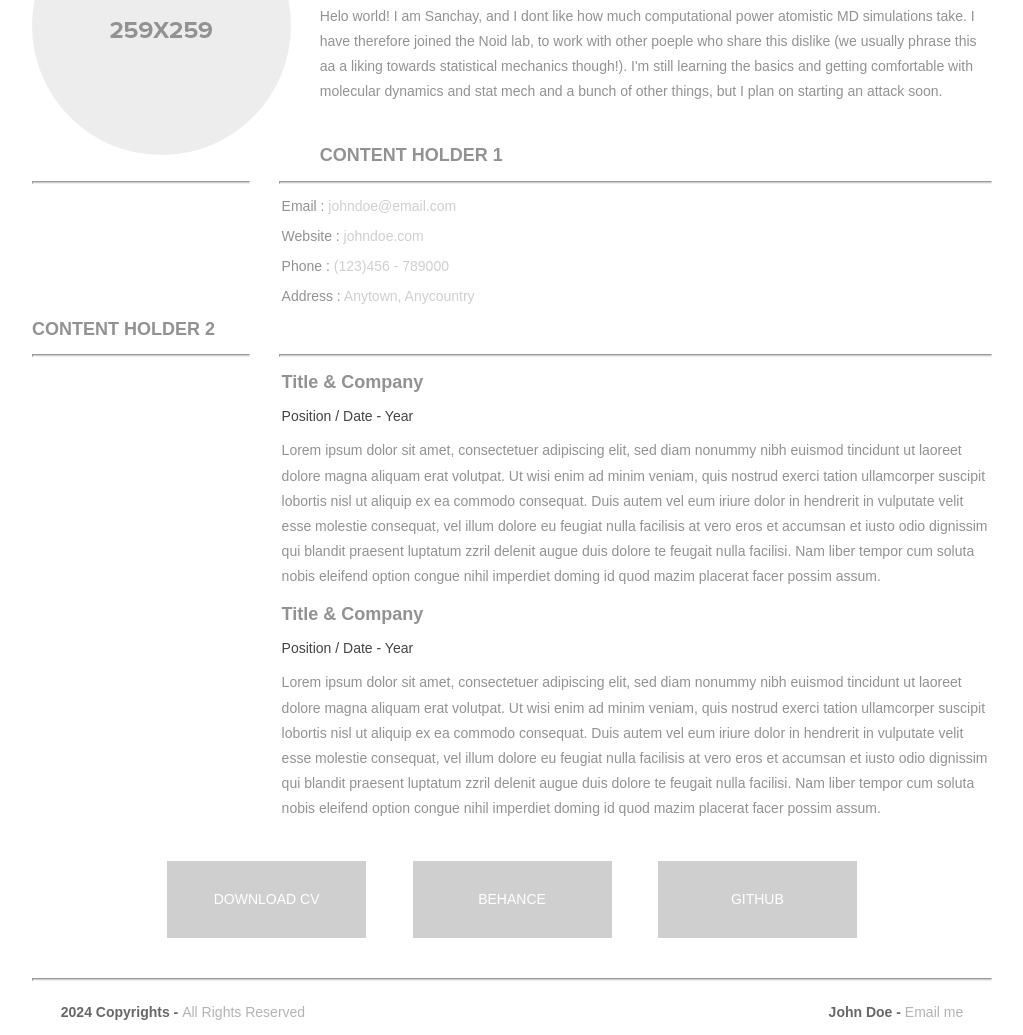
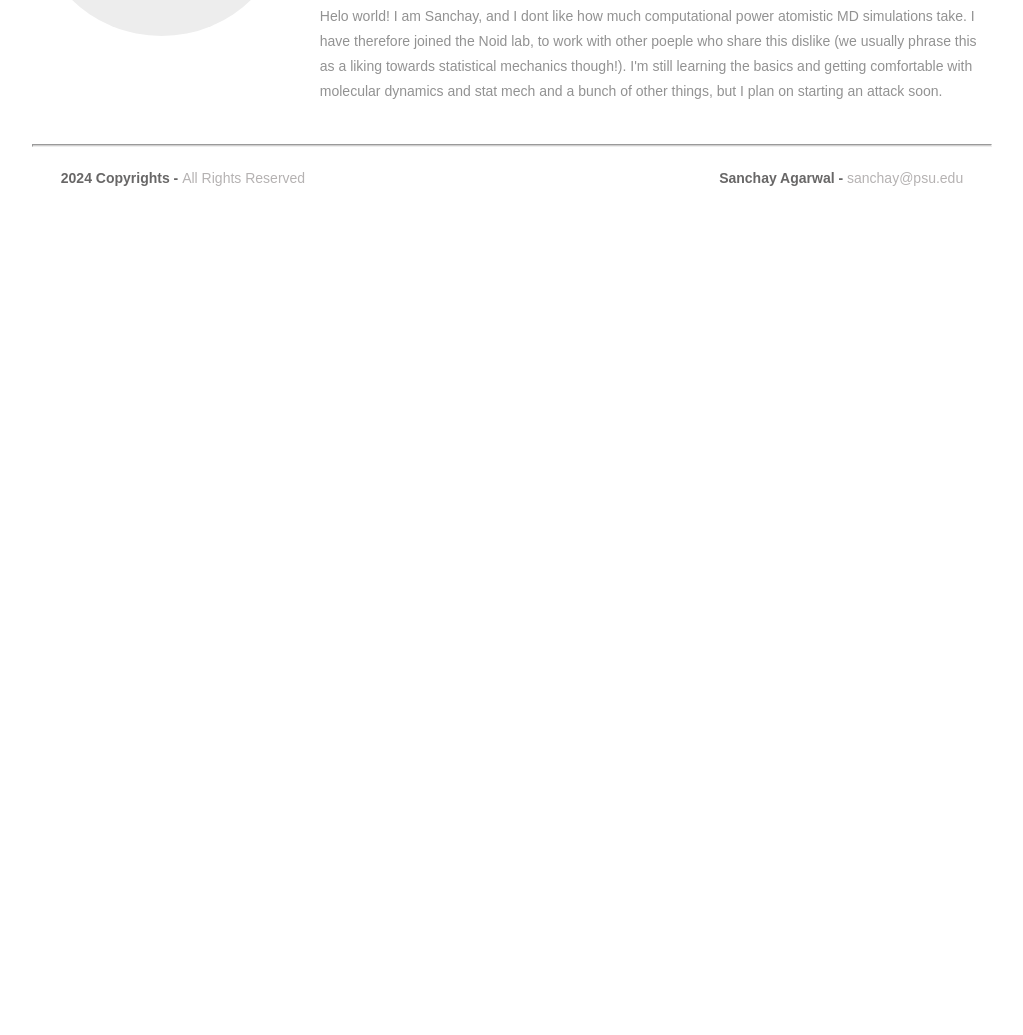
Before and after one commit to SanchayAgarwal/SanchayAgarwal.github.io, a plain HTML site: page index.html in a window 1280 px wide. Shown: the part 231-1266 px from the top of the page, without its empty margins (128-1151 px from the left). After the commit the page ends 800 px from the top, so only its background shows below. Drawn offline with Linux system fonts and the light colour scheme.

Commit message:
Add files via upload

```diff
--- a/index.html
+++ b/index.html
@@ -13,19 +13,15 @@
 <body>
 <!-- Header content -->
 <header>
-  <div class="profileLogo">
-    <!-- Profile logo. Add a img tag in place of <span>. -->
-    <p class="logoPlaceholder"><!-- <img src="logoImage.png" alt="sample logo"> --><span>LOGO</span></p>
-  </div>
+
   <div class="profilePhoto">
-    <!-- Profile photo -->
-    <img src="AboutPageAssets/images/profilephoto.png" alt="sample"> </div>
+    <!-- Profile photo -->    </div>
   <!-- Identity details -->
   <section class="profileHeader">
     <h1>Sanchay Agarwal</h1>
     <h3>Ph.D. Student at Penn state&nbsp;</h3>
     <hr>
-    <p>Helo world! I am Sanchay, and I dont like how much computational power atomistic MD simulations take. I have therefore joined the Noid lab, to work with other poeple who share this dislike (we usually phrase this aa a liking towards statistical mechanics though!). I'm still learning the basics and getting comfortable with molecular dynamics and stat mech and a bunch of other things, but I plan on starting an attack soon.&nbsp; &nbsp; &nbsp; &nbsp; &nbsp; &nbsp; &nbsp; &nbsp; &nbsp; &nbsp;</p>
+    <p>Helo world! I am Sanchay, and I dont like how much computational power atomistic MD simulations take. I have therefore joined the Noid lab, to work with other poeple who share this dislike (we usually phrase this as a liking towards statistical mechanics though!). I'm still learning the basics and getting comfortable with molecular dynamics and stat mech and a bunch of other things, but I plan on starting an attack soon.&nbsp; &nbsp; &nbsp; &nbsp; &nbsp; &nbsp; &nbsp; &nbsp; &nbsp; &nbsp;</p>
   </section>
   <!-- Links to Social network accounts -->
   <aside>
@@ -40,51 +36,10 @@
   </aside>
 </header>
 <!-- content -->
-<section class="mainContent">
-  <!-- Contact details -->
-  <section class="section1">
-    <h2 class="sectionTitle">Content Holder 1</h2>
-    <hr class="sectionTitleRule">
-    <hr class="sectionTitleRule2">
-    <div class="section1Content">
-      <p><span>Email :</span> johndoe@email.com</p>
-      <p><span>Website :</span> johndoe.com</p>
-      <p><span>Phone :</span> (123)456 - 789000</p>
-      <p><span>Address :</span> Anytown, Anycountry</p>
-    </div>
-  </section>
-  <!-- Previous experience details -->
-  <section class="section2">
-    <h2 class="sectionTitle">Content Holder 2</h2>
-    <hr class="sectionTitleRule">
-    <hr class="sectionTitleRule2">
-    <!-- First Title & company details  -->
-    <article class="section2Content">
-      <h2 class="sectionContentTitle">Title & Company</h2>
-      <h3 class="sectionContentSubTitle">Position / Date - Year</h3>
-      <p class="sectionContent"> Lorem ipsum dolor sit amet, consectetuer adipiscing elit, sed diam nonummy nibh euismod tincidunt ut laoreet dolore magna aliquam erat volutpat. Ut wisi enim ad minim veniam, quis nostrud exerci tation ullamcorper suscipit lobortis nisl ut aliquip ex ea commodo consequat. Duis autem vel eum iriure dolor in hendrerit in vulputate velit esse molestie consequat, vel illum dolore eu feugiat nulla facilisis at vero eros et accumsan et iusto odio dignissim qui blandit praesent luptatum zzril delenit augue duis dolore te feugait nulla facilisi. Nam liber tempor cum soluta nobis eleifend option congue nihil imperdiet doming id quod mazim placerat facer possim assum. </p>
-    </article>
-    <!-- Second Title & company details  -->
-    <article class="section2Content">
-      <h2 class="sectionContentTitle"> Title & Company</h2>
-      <h3 class="sectionContentSubTitle">Position / Date - Year</h3>
-      <p class="sectionContent"> Lorem ipsum dolor sit amet, consectetuer adipiscing elit, sed diam nonummy nibh euismod tincidunt ut laoreet dolore magna aliquam erat volutpat. Ut wisi enim ad minim veniam, quis nostrud exerci tation ullamcorper suscipit lobortis nisl ut aliquip ex ea commodo consequat. Duis autem vel eum iriure dolor in hendrerit in vulputate velit esse molestie consequat, vel illum dolore eu feugiat nulla facilisis at vero eros et accumsan et iusto odio dignissim qui blandit praesent luptatum zzril delenit augue duis dolore te feugait nulla facilisi. Nam liber tempor cum soluta nobis eleifend option congue nihil imperdiet doming id quod mazim placerat facer possim assum. </p>
-    </article>
-    <!-- Replicate the above Div block to add more title and company details -->
-  </section>
-  <!-- Links to expore your past projects and download your CV -->
-  <aside class="externalResourcesNav">
-    <div class="externalResources"> <a href="#" title="Download CV Link">DOWNLOAD CV</a> </div>
-    <span class="stretch"></span>
-    <div class="externalResources"><a href="#" title="Behance Link">BEHANCE</a> </div>
-    <span class="stretch"></span>
-    <div class="externalResources"><a href="#" title="Github Link">GITHUB</a> </div>
-  </aside>
-</section>
 <footer>
   <hr>
   <p class="footerDisclaimer">2024  Copyrights - <span>All Rights Reserved</span></p>
-  <p class="footerNote">John Doe - <span>Email me</span></p>
+  <p class="footerNote">Sanchay Agarwal - <span>sanchay@psu.edu</span></p>
 </footer>
 </body>
 </html>
```
